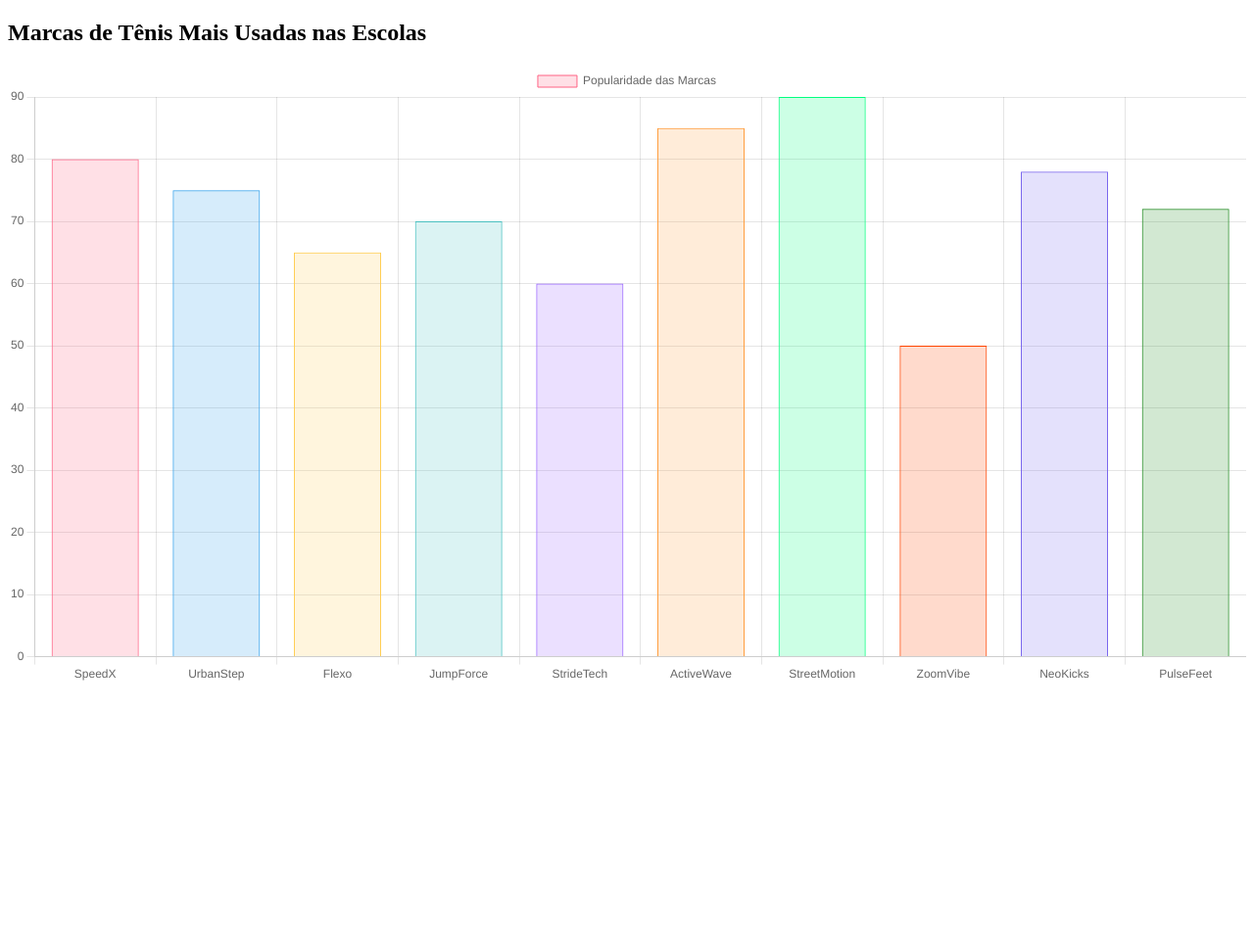
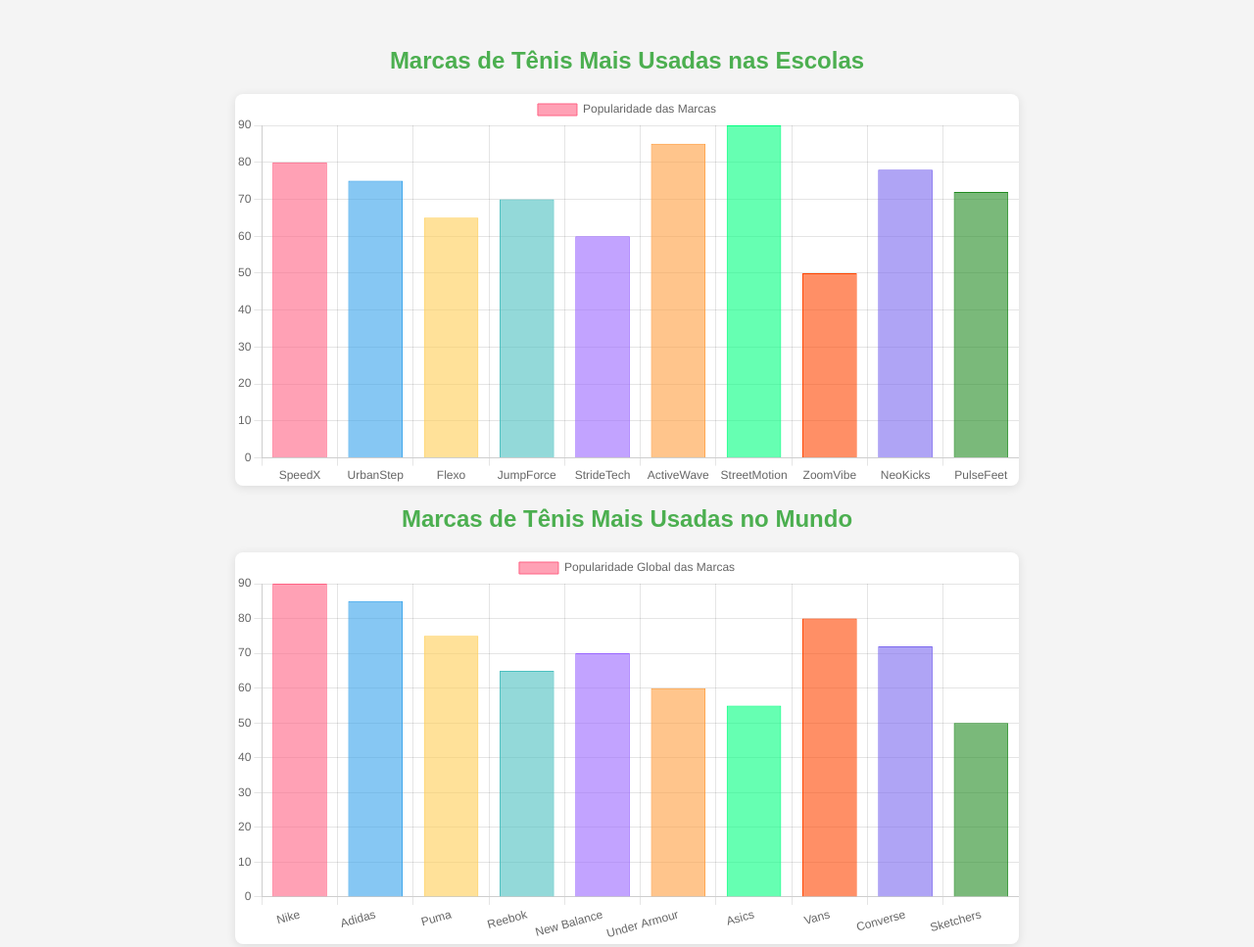
Before and after one commit to vitorgabriel15/2024-API-TENIS, a plain HTML site: page index.html in a window 1280 px wide. Shown: the whole page at 98% size. Before the commit the page ends 800 px from the top, so only its background shows below. Drawn offline with nearby package versions, Linux system fonts and the light colour scheme.

Commit message:
Add files via upload

```diff
--- a/index.html
+++ b/index.html
@@ -5,31 +5,102 @@
     <meta name="viewport" content="width=device-width, initial-scale=1.0">
     <title>Marcas de Tênis nas Escolas</title>
     <script src="https://cdn.jsdelivr.net/npm/chart.js"></script>
+    <style>
+        body {
+            font-family: Arial, sans-serif;
+            background-color: #f4f4f4;
+            color: #333;
+            text-align: center;
+            padding: 20px;
+        }
+        h2 {
+            color: #4CAF50;
+        }
+        canvas {
+            background-color: white;
+            border-radius: 8px;
+            box-shadow: 0 2px 10px rgba(0, 0, 0, 0.1);
+            margin: 20px 0;
+        }
+        .container {
+            max-width: 800px;
+            margin: 0 auto;
+        }
+    </style>
 </head>
 <body>
-    <h2>Marcas de Tênis Mais Usadas nas Escolas</h2>
-    <canvas id="tenisChart" width="400" height="200"></canvas>
+    <div class="container">
+        <h2>Marcas de Tênis Mais Usadas nas Escolas</h2>
+        <canvas id="tenisChart" width="400" height="200"></canvas>
+
+        <h2>Marcas de Tênis Mais Usadas no Mundo</h2>
+        <canvas id="globalTenisChart" width="400" height="200"></canvas>
+    </div>
 
     <script>
         const ctx = document.getElementById('tenisChart').getContext('2d');
         const tenisChart = new Chart(ctx, {
-            type: 'bar', // Tipo de gráfico
+            type: 'bar',
             data: {
-                labels: ['SpeedX', 'UrbanStep', 'Flexo', 'JumpForce', 'StrideTech', 'ActiveWave', 'StreetMotion', 'ZoomVibe', 'NeoKicks', 'PulseFeet'], // Nomes das marcas
+                labels: ['SpeedX', 'UrbanStep', 'Flexo', 'JumpForce', 'StrideTech', 'ActiveWave', 'StreetMotion', 'ZoomVibe', 'NeoKicks', 'PulseFeet'],
                 datasets: [{
                     label: 'Popularidade das Marcas',
-                    data: [80, 75, 65, 70, 60, 85, 90, 50, 78, 72], // Valores de popularidade
+                    data: [80, 75, 65, 70, 60, 85, 90, 50, 78, 72],
                     backgroundColor: [
-                        'rgba(255, 99, 132, 0.2)',
-                        'rgba(54, 162, 235, 0.2)',
-                        'rgba(255, 206, 86, 0.2)',
-                        'rgba(75, 192, 192, 0.2)',
-                        'rgba(153, 102, 255, 0.2)',
-                        'rgba(255, 159, 64, 0.2)',
-                        'rgba(0, 255, 127, 0.2)',
-                        'rgba(255, 69, 0, 0.2)',
-                        'rgba(123, 104, 238, 0.2)',
-                        'rgba(34, 139, 34, 0.2)'
+                        'rgba(255, 99, 132, 0.6)',
+                        'rgba(54, 162, 235, 0.6)',
+                        'rgba(255, 206, 86, 0.6)',
+                        'rgba(75, 192, 192, 0.6)',
+                        'rgba(153, 102, 255, 0.6)',
+                        'rgba(255, 159, 64, 0.6)',
+                        'rgba(0, 255, 127, 0.6)',
+                        'rgba(255, 69, 0, 0.6)',
+                        'rgba(123, 104, 238, 0.6)',
+                        'rgba(34, 139, 34, 0.6)'
+                    ],
+                    borderColor: [
+                        'rgba(255, 99, 132, 1)',
+                        'rgba(54, 162, 235, 1)',
+                        'rgba(255, 206, 86, 1)',
+                        'rgba(75, 192, 192, 1)',
+                        'rgba(153, 102, 255, 1)',
+                        'rgba(255, 159, 64, 1)',
+                        'rgba(0, 255, 127, 1)',
+                        'rgba(255, 69, 0, 1)',
+                        'rgba(123, 104, 238, 1)',
+                        'rgba(34, 139, 34, 1)'
+                    ],
+                    borderWidth: 1
+                }]
+            },
+            options: {
+                scales: {
+                    y: {
+                        beginAtZero: true
+                    }
+                }
+            }
+        });
+
+        const globalCtx = document.getElementById('globalTenisChart').getContext('2d');
+        const globalTenisChart = new Chart(globalCtx, {
+            type: 'bar',
+            data: {
+                labels: ['Nike', 'Adidas', 'Puma', 'Reebok', 'New Balance', 'Under Armour', 'Asics', 'Vans', 'Converse', 'Sketchers'],
+                datasets: [{
+                    label: 'Popularidade Global das Marcas',
+                    data: [90, 85, 75, 65, 70, 60, 55, 80, 72, 50],
+                    backgroundColor: [
+                        'rgba(255, 99, 132, 0.6)',
+                        'rgba(54, 162, 235, 0.6)',
+                        'rgba(255, 206, 86, 0.6)',
+                        'rgba(75, 192, 192, 0.6)',
+                        'rgba(153, 102, 255, 0.6)',
+                        'rgba(255, 159, 64, 0.6)',
+                        'rgba(0, 255, 127, 0.6)',
+                        'rgba(255, 69, 0, 0.6)',
+                        'rgba(123, 104, 238, 0.6)',
+                        'rgba(34, 139, 34, 0.6)'
                     ],
                     borderColor: [
                         'rgba(255, 99, 132, 1)',
```
